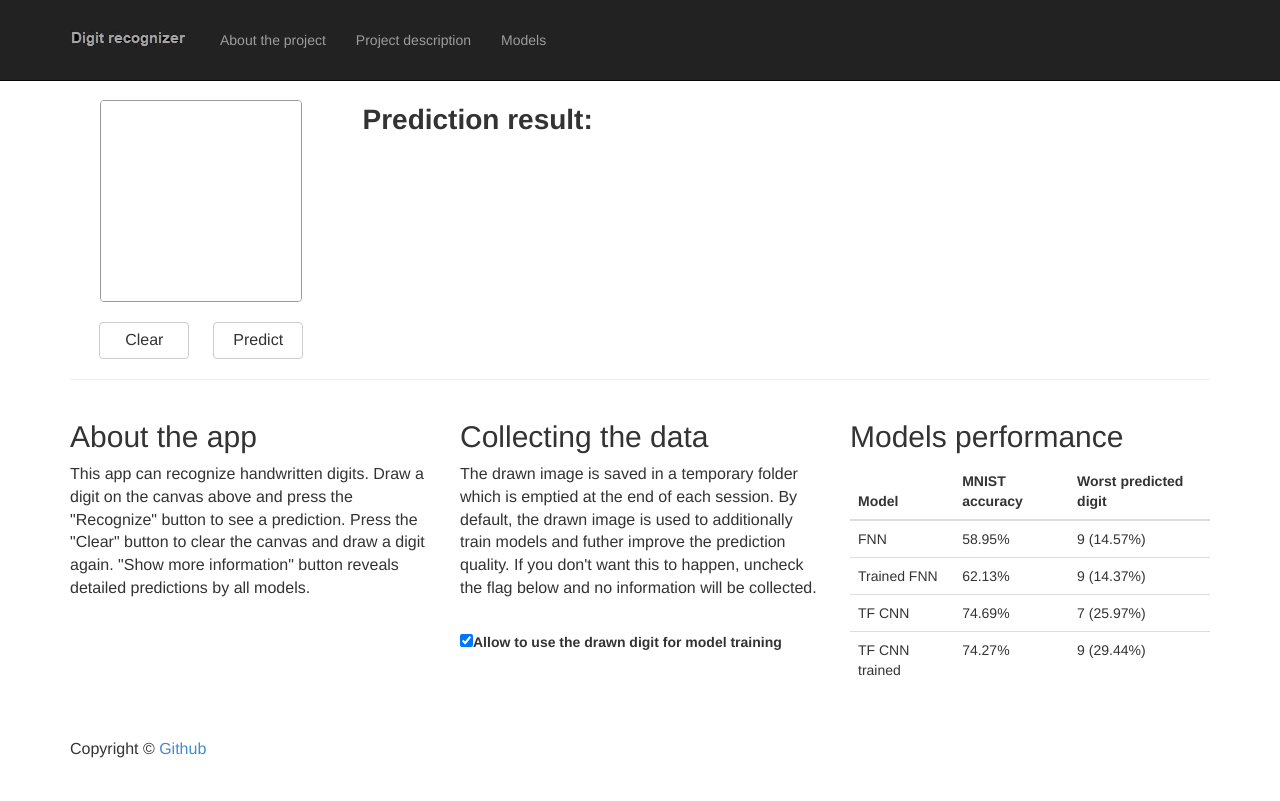
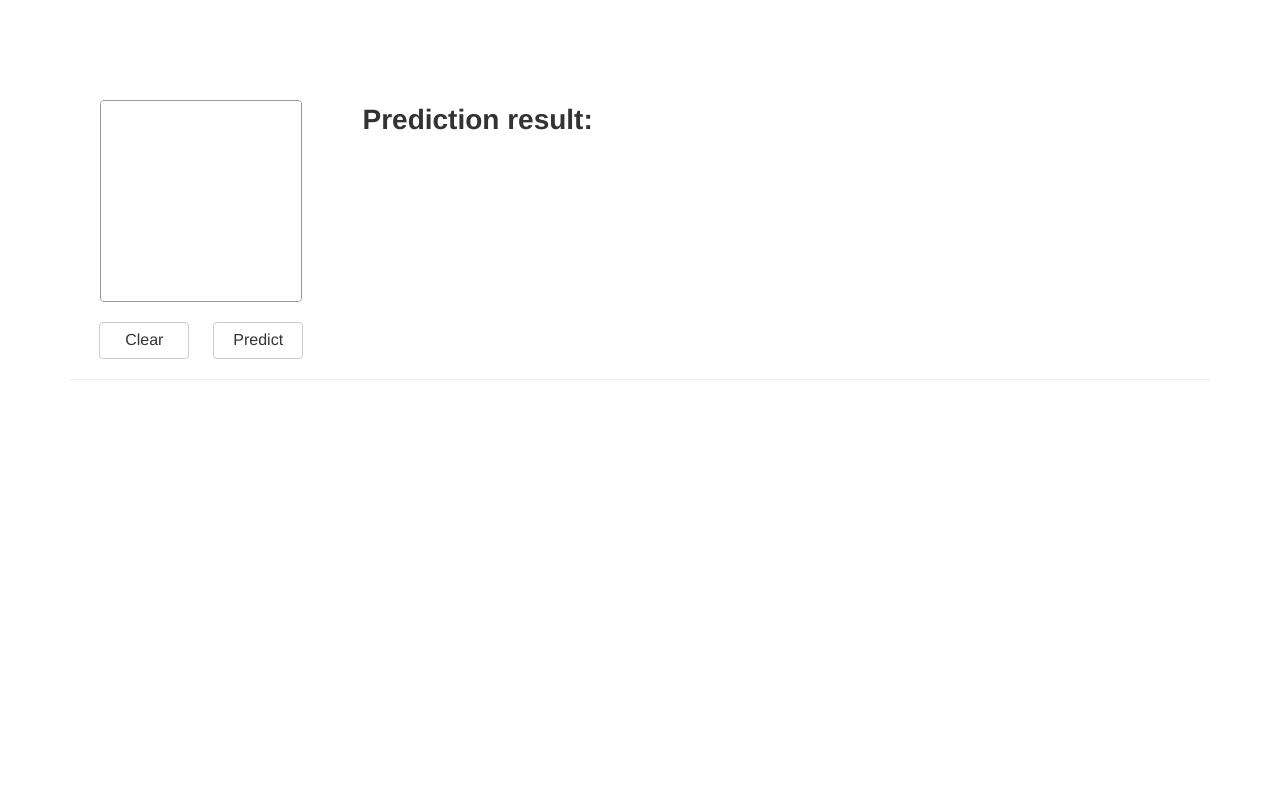
Before and after one commit to alexmickulich/OpticalCharacterRecognitionModels, a Flask app: page / in a window 1280 px wide. After the commit the page ends 380 px from the top, so only its background shows below. Run offline with Flask 2, Linux system fonts and the light colour scheme; a map, chart or similar area stays blank; parts of the project's set-up code (start-up, migrations or seed data) failed here and were passed over; some libraries are stand-ins or nearby versions.

Commit message:
Change style

```diff
--- a/templates/index.html
+++ b/templates/index.html
@@ -23,7 +23,7 @@
 </head>
 
 <body>
-    <nav class="navbar navbar-inverse navbar-fixed-top" role="navigation">
+    <nav style="display: none;" role="navigation">
         <div class="container">
             <div class="navbar-header">
                 <button type="button" class="navbar-toggle" data-toggle="collapse" data-target="#bs-example-navbar-collapse-1">
@@ -137,7 +137,7 @@
 
         <hr>
 
-        <div class="row">
+        <div style="display: none;" class="row">
             <div class="col-md-4">
                 <h2>About the app</h2>
                 <p>This app can recognize handwritten digits. Draw a digit on the canvas above and press the "Recognize" button to see a prediction. Press the "Clear" button to clear the canvas and draw a digit again. "Show more information" button reveals detailed predictions by all models.</p>
@@ -185,7 +185,7 @@
         </div>
 
         <footer>
-            <div class="row">
+            <div style="display: none;" class="row">
                 <div class="col-lg-12">
                     <p>Copyright &copy; <a href="https://github.com/Erlemar/digit-draw-recognize">Github</a></p>
                 </div>
```
